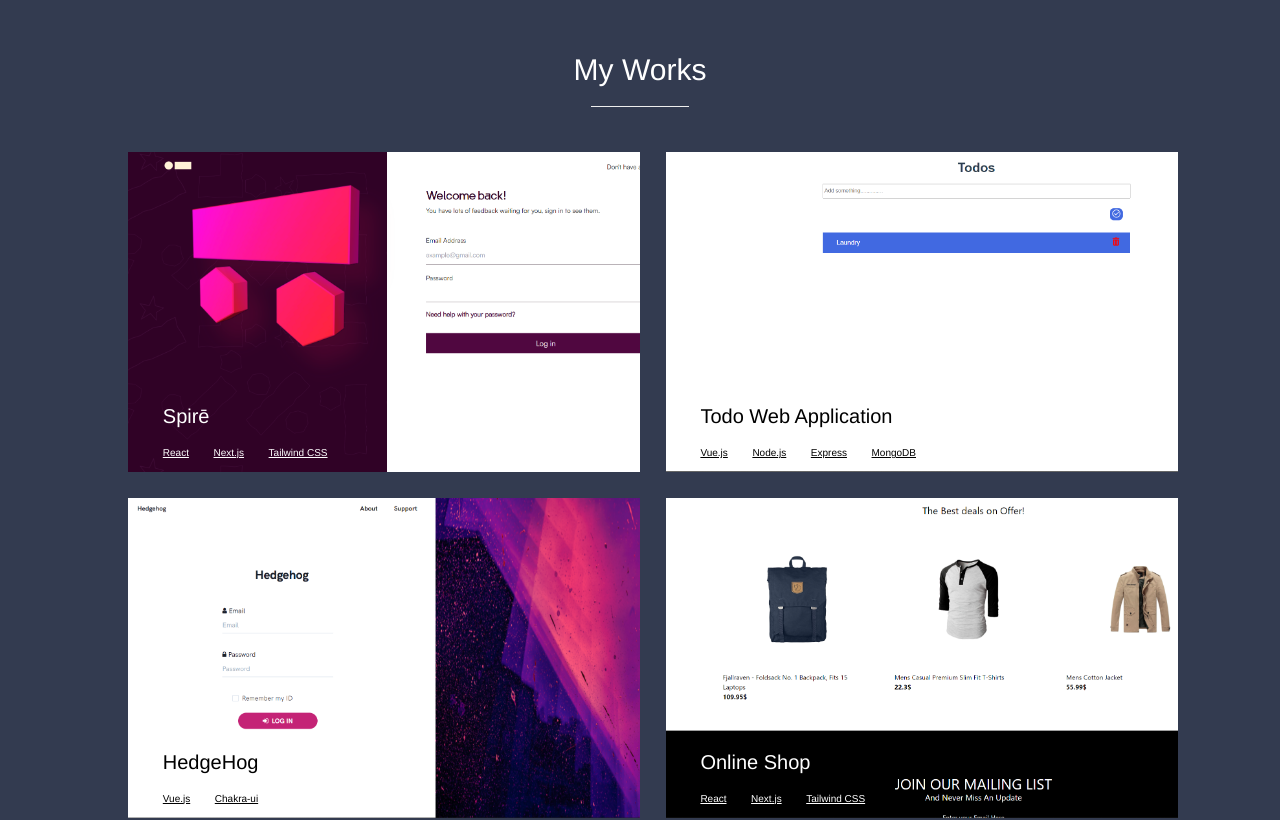
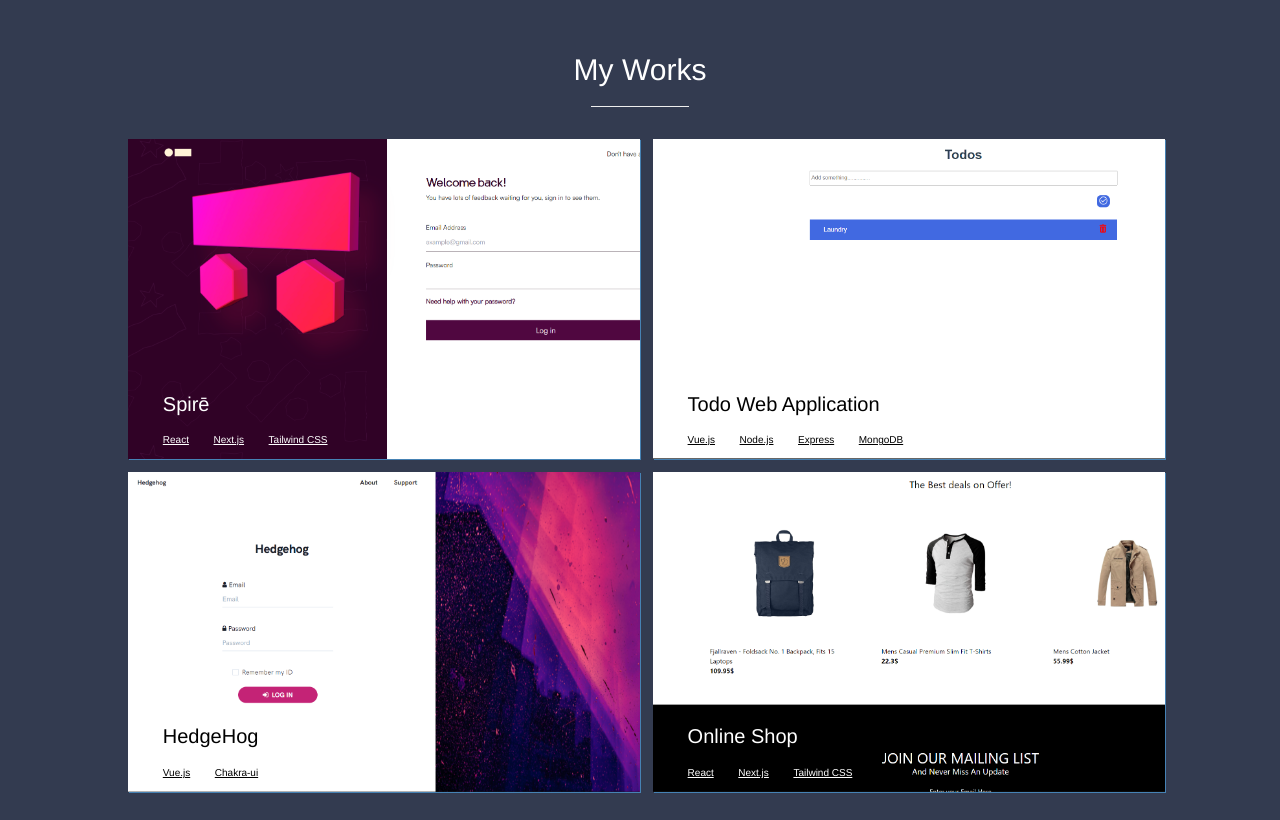
Before and after one commit to Moyowaaaa/Moyowa, a Vue app: page / in a window 1280 px wide. Shown: the part 1420-2240 px from the top of the page. Built offline with nearby package versions, Linux system fonts and the light colour scheme; a web font is replaced by a local one.

Commit message:
testing design optimizations

```diff
--- a/public/index.html
+++ b/public/index.html
@@ -21,7 +21,7 @@
 <script src="https://maxcdn.bootstrapcdn.com/bootstrap/3.4.1/js/bootstrap.min.js"></script>
 
 
-    <title>Moyowa Etchie </title>
+    <title>Moyowa Etchie</title>
   </head>
   <body>
     <noscript>
--- a/src/views/Home.vue
+++ b/src/views/Home.vue
@@ -588,8 +588,9 @@ a:hover{
   height: 40vh;
   cursor: pointer;
   width:40%;
-  margin-top:2%;
-  margin-left: 2%;
+  margin-top:1%;
+  margin-left: 1%;
+  box-shadow:1px 1px  steelblue;
 
 
 }
```
